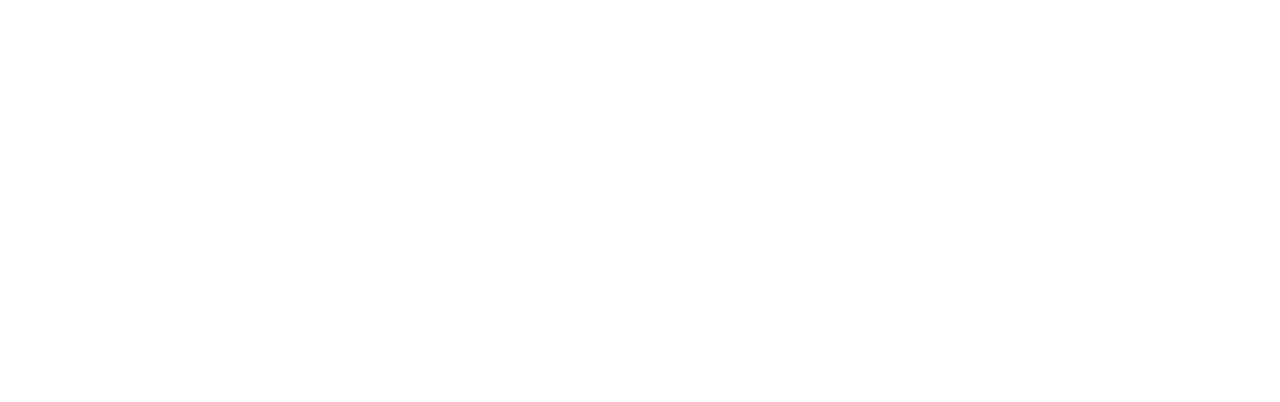
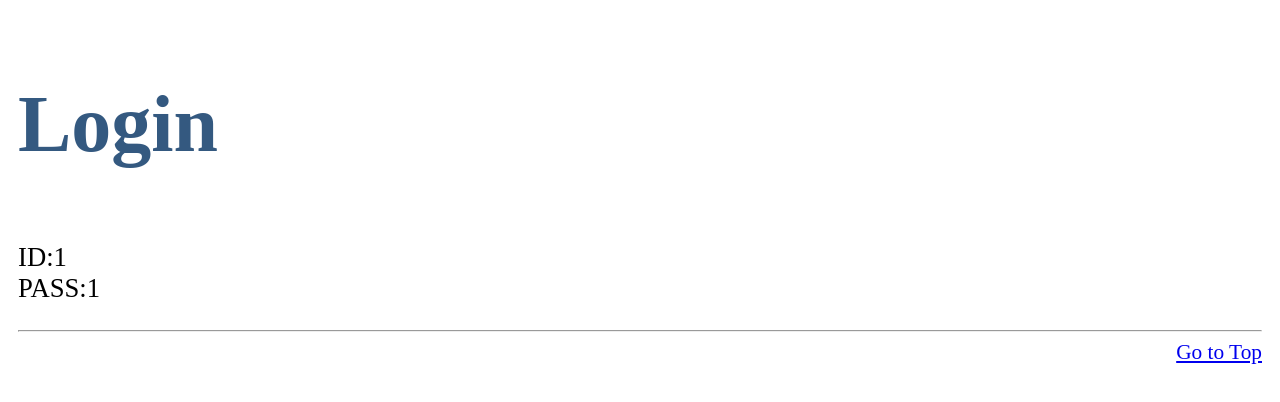
Before and after one commit to takacom/tree.js-test, a Nuxt app: page /p/1/1 in a window 1280 px wide. Before the commit this address had no page. Shown: the top 402 px of the page. Built offline with nearby package versions, Linux system fonts and the light colour scheme.

Commit message:
パラメータの利用

```diff
--- /dev/null
+++ b/pages/p/_id/_pass.vue
@@ -0,0 +1,49 @@
+<template>
+    <section class="container">
+        <h1>{{title}}</h1>
+        <p v-html="message">no message.</p>
+        <hr>
+        <div class="right">
+            <router-link to="/">Go to Top</router-link>
+        </div>
+    </section>
+</template>
+
+<script>
+export default {
+    data: function() {
+        return {
+            title:'Login',
+        };
+    },
+    computed: {
+        message: function() {
+            let id = this.$route.params.id != undefined
+                ? this.$route.params.id : '*** no id ***';
+            let pass = this.$route.params.pass != undefined
+                ? this.$route.params.pass : '*** no password ***';
+            return 'ID:' + id + '<br>PASS:' + pass;
+        },
+    },
+}
+</script>
+
+<style>
+.container {
+    padding: 5px 10px;
+}
+h1 {
+    font-size: 60pt;
+    color: #345980;
+}
+p {
+    padding-top: 5px;
+    font-size: 20pt;
+}
+a {
+    font-size: 16pt;
+}
+.right {
+    text-align: right;
+}
+</style>
```
